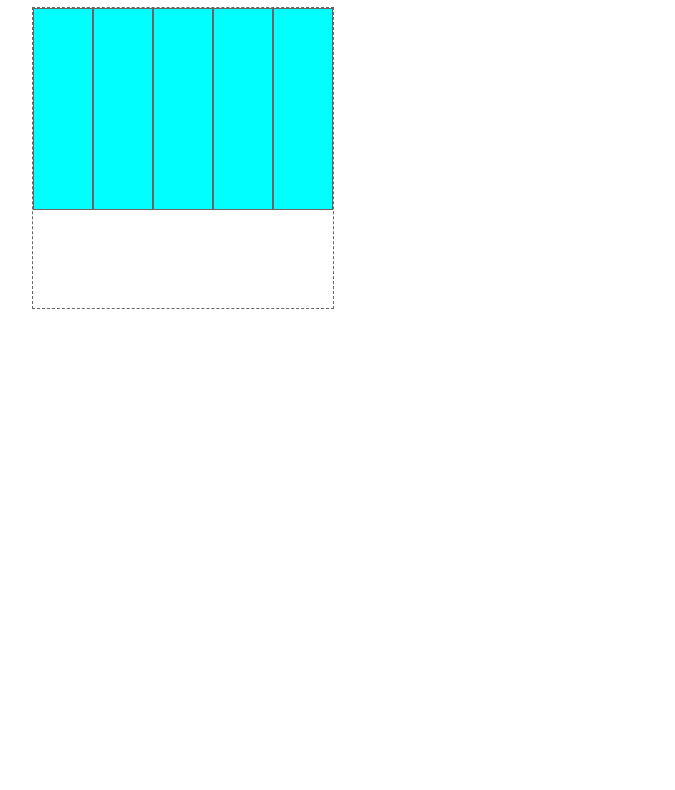
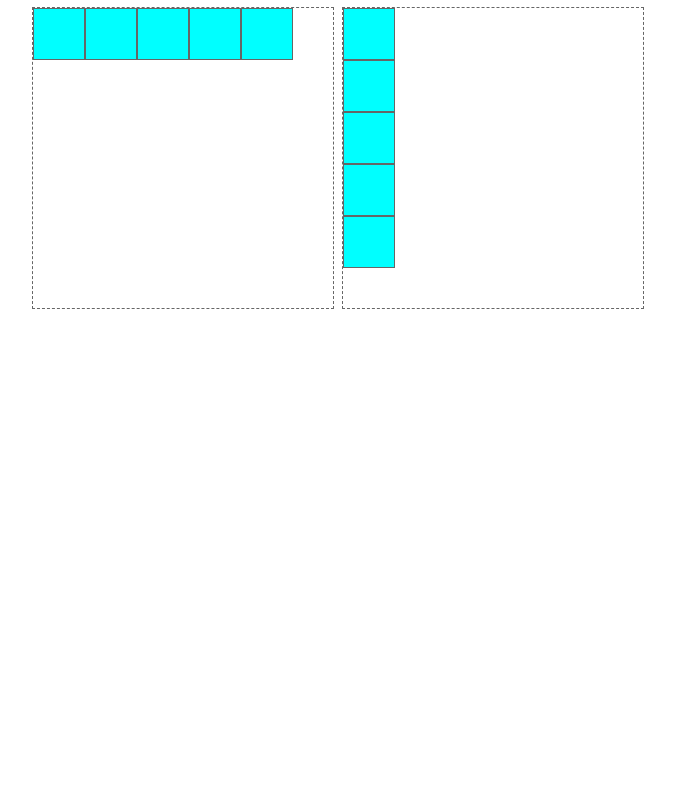
Before and after one commit to vitorvargem27/RevisaoRepository, a plain HTML site: page index.html in a window 1280 px wide. Shown: the part 81-871 px from the top of the page, without its empty margins (38-713 px from the left). Drawn offline with Linux system fonts and the light colour scheme.

Commit message:
Novas boxes

```diff
--- a/flexbox.css
+++ b/flexbox.css
@@ -19,9 +19,17 @@
     border: 1px dashed #666;
 }
 
+.container-02{
+    display: flex ;
+    width: 300px;
+    height: 300px;
+    border: 1px dashed #666;
+    flex-direction: column;
+}
+
 .box{
-    width: 200px;
-    height: 200px;
+    width: 50px;
+    height: 50px;
     background-color: aqua;
     border: 1px solid #666;
 }
--- a/index.html
+++ b/index.html
@@ -20,7 +20,16 @@
                 <div class="box"></div>
             </div>
         </div>
-        <div class="item-flexbox"></div>
+        <div class="item-flexbox">
+            <h1>Estrutura básica</h1>
+            <div class="container-02">
+                <div class="box"></div>
+                <div class="box"></div>
+                <div class="box"></div>
+                <div class="box"></div>
+                <div class="box"></div>
+            </div>
+        </div>
         <div class="item-flexbox"></div>
         <div class="item-flexbox"></div>
         <div class="item-flexbox"></div>
```
